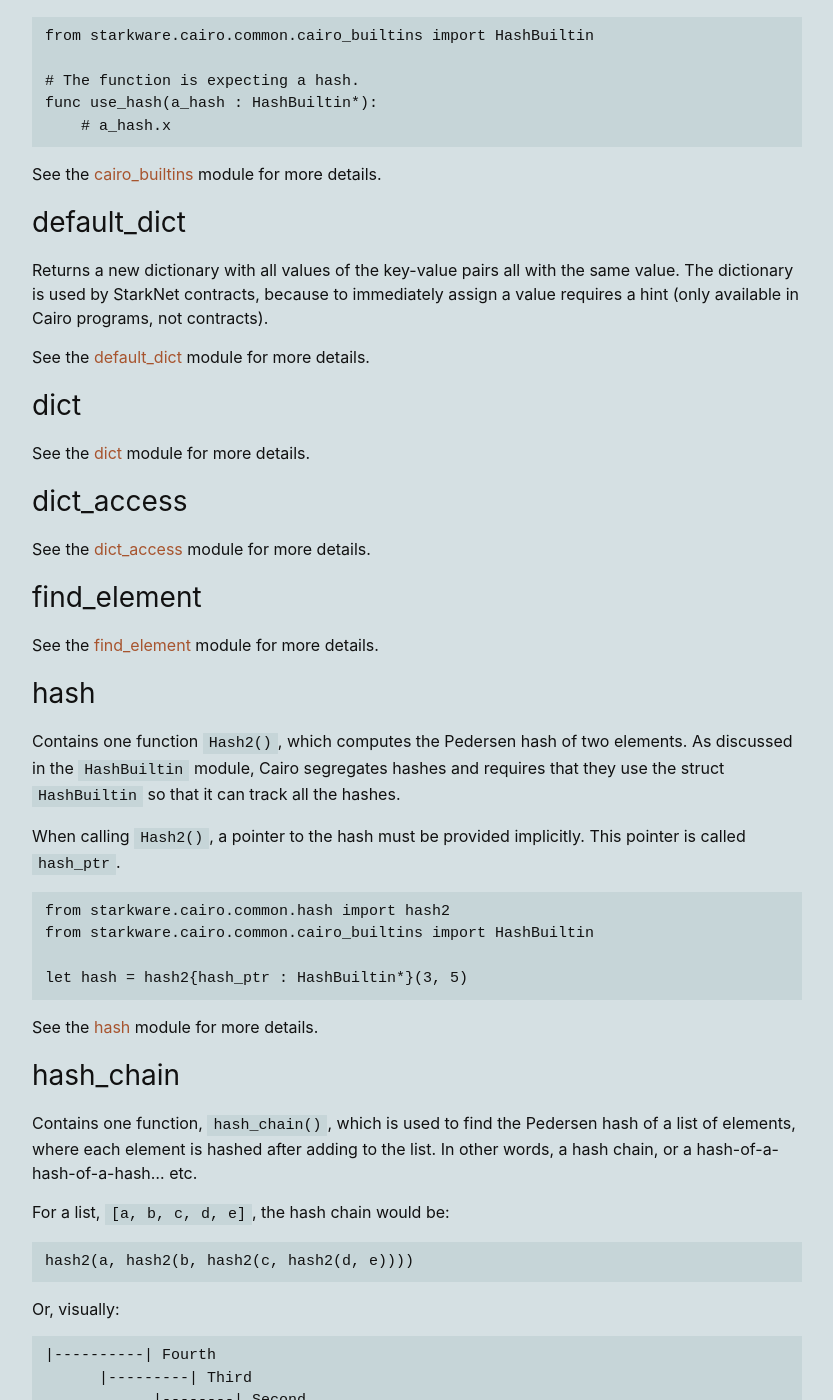
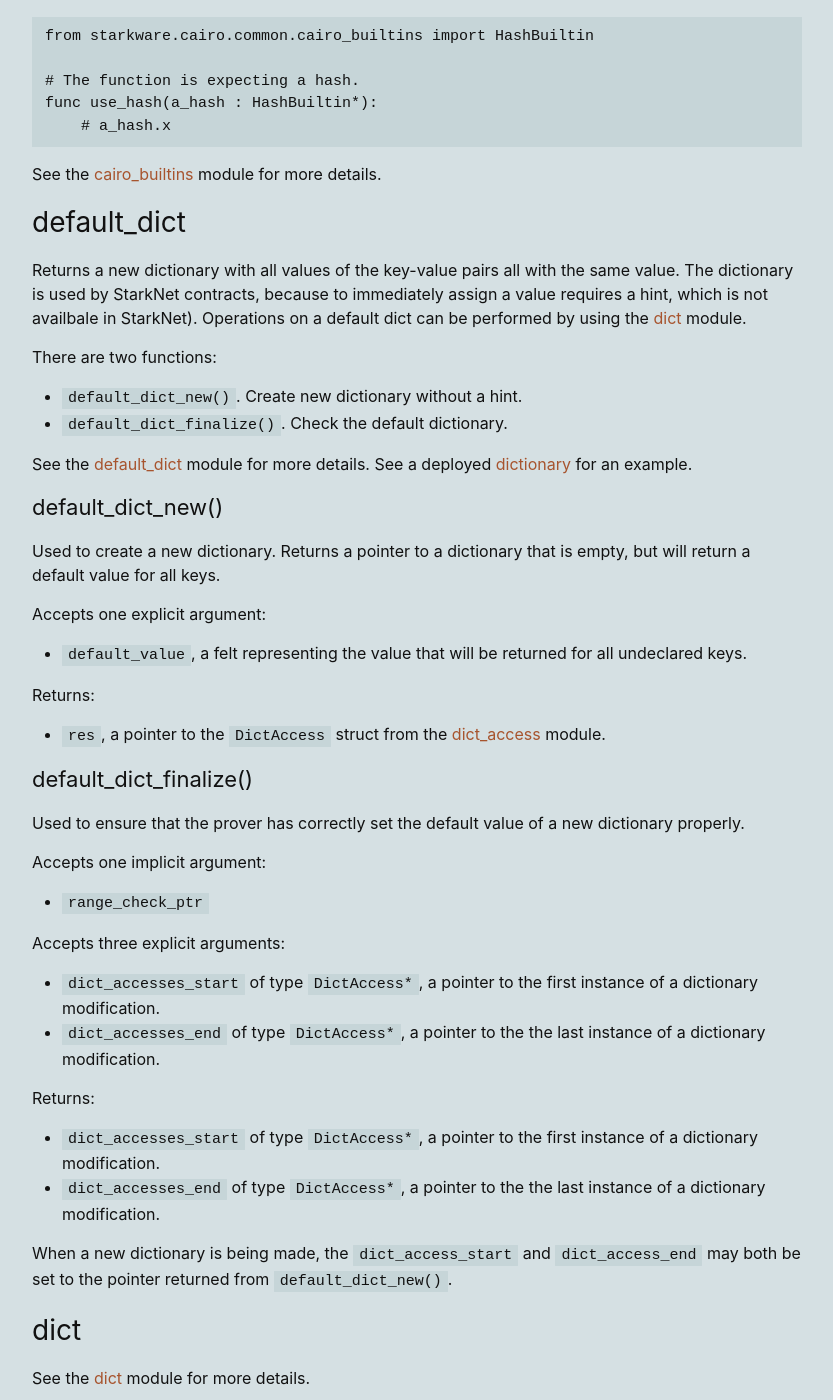
Before and after one commit to perama-v/perama-v.github.io, a Jekyll site: the page built from docs/cairo/cairo_common_lib.md, in a window 1280 px wide and 1400 px high, scrolled down 3551 px. Shown: the whole window, without its empty margins (223-1056 px from the left). Built offline with Jekyll 4.4.1, drawn with Linux system fonts in a browser that asks for light colours.

Commit message:
Add to dict creation to common

```diff
--- a/docs/cairo/cairo_common_lib.md
+++ b/docs/cairo/cairo_common_lib.md
@@ -163,11 +163,57 @@ module for more details.
 
 Returns a new dictionary with all values of the key-value pairs all with the same value.
 The dictionary is used by StarkNet contracts, because to immediately assign a value requires
-a hint (only available in Cairo programs, not contracts).
+a hint, which is not availbale in StarkNet). Operations on a default dict can be performed by
+using the [dict](#dict) module.
 
+There are two functions:
+
+- `default_dict_new()`. Create new dictionary without a hint.
+- `default_dict_finalize()`. Check the default dictionary.
 
 See the [default_dict](https://github.com/starkware-libs/cairo-lang/blob/master/src/starkware/cairo/common/default_dict.cairo)
-module for more details.
+module for more details. See a deployed
+[dictionary]({{ site.baseurl }}{% link cairo/examples/default_dict.md %}) for an example.
+
+### default_dict_new()
+
+Used to create a new dictionary. Returns a pointer to a dictionary that is empty, but
+will return a default value for all keys.
+
+Accepts one explicit argument:
+
+- `default_value`, a felt representing the value that will be returned for all
+undeclared keys.
+
+Returns:
+
+- `res`, a pointer to the `DictAccess` struct from the [dict_access](#dict_access) module.
+
+### default_dict_finalize()
+
+Used to ensure that the prover has correctly set the default value of a new dictionary
+properly.
+
+Accepts one implicit argument:
+
+- `range_check_ptr`
+
+Accepts three explicit arguments:
+
+- `dict_accesses_start` of type `DictAccess*`, a pointer to the first instance of a dictionary
+modification.
+- `dict_accesses_end` of type `DictAccess*`, a pointer to the the last instance of a dictionary
+modification.
+
+Returns:
+
+- `dict_accesses_start` of type `DictAccess*`, a pointer to the first instance of a dictionary
+modification.
+- `dict_accesses_end` of type `DictAccess*`, a pointer to the the last instance of a dictionary
+modification.
+
+When a new dictionary is being made, the `dict_access_start` and `dict_access_end` may
+both be set to the pointer returned from `default_dict_new()`.
 
 ## dict
 
```
